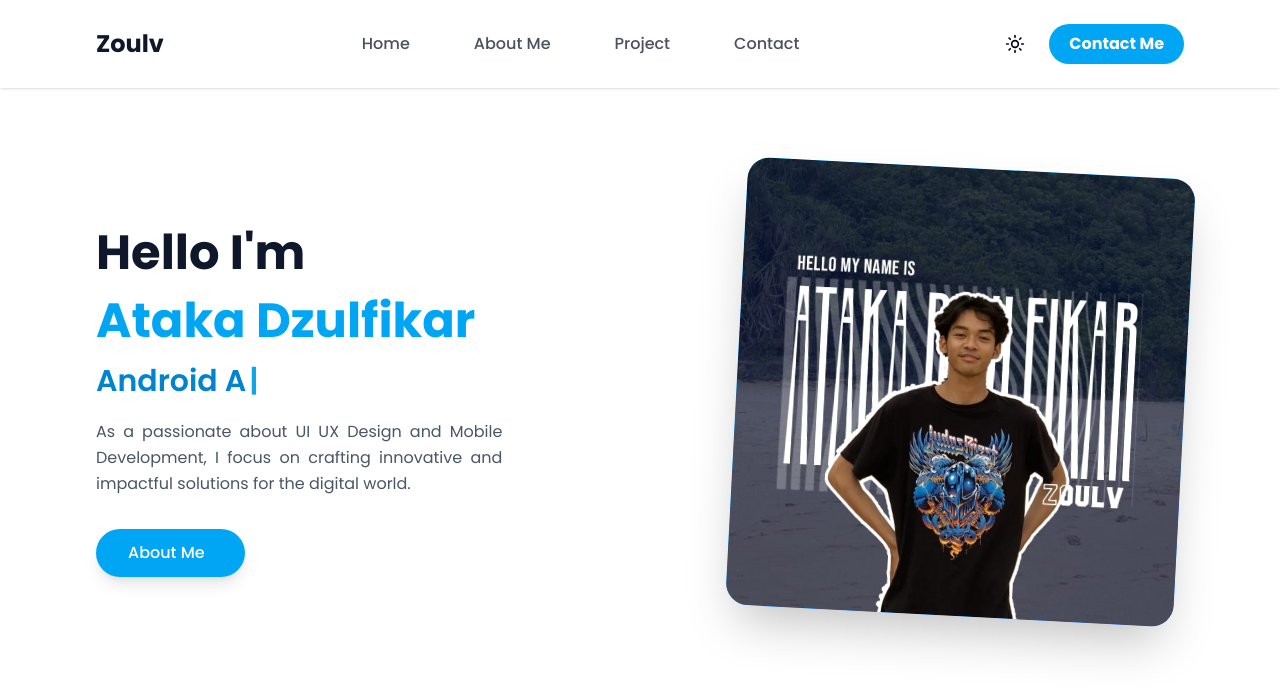
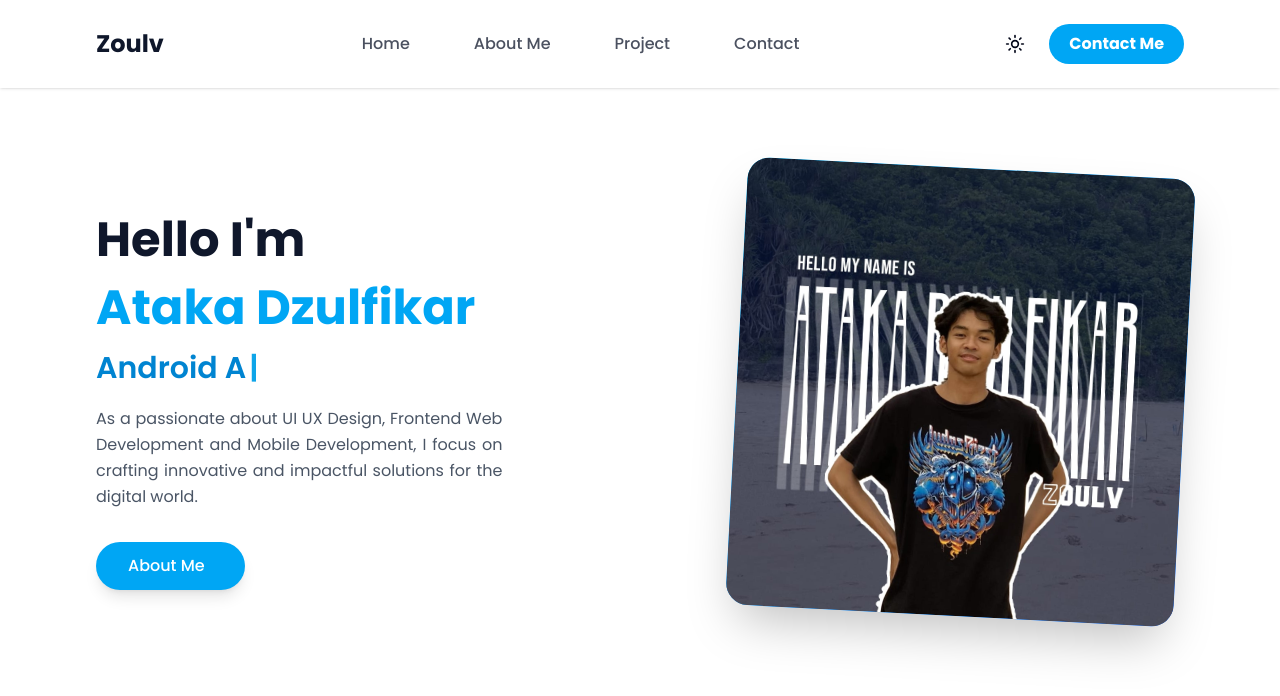
Before and after one commit to atzulf/next-portfolio, a Next.js app: page / in a window 1280 px wide. Shown: the top 696 px of the page. Built offline with nearby package versions, Linux system fonts and the light colour scheme.

Commit message:
add Dashboard component with animations, typewriter effect, and image integration

```diff
--- a/components/Dashboard.tsx
+++ b/app/dashboard/Dashboard.tsx
@@ -4,62 +4,19 @@ import React from 'react'
 import { useTypewriter, Cursor } from "react-simple-typewriter";
 import { motion } from "framer-motion";
 import Image from 'next/image';
+import {
+  containerVariants,
+  itemVariants,
+  imageVariants,
+  floatAnimation,
+  typewriterConfig
+} from '@/lib/animations';
 
 const Dashboard = () => {
-  const [text] = useTypewriter({
-    words: [
-      "UI UX Design Enthusiast",
-      "Android App Development",
-      "Front End Development",
-    ],
-    loop: true,
-    typeSpeed: 50,
-    deleteSpeed: 30,
-    delaySpeed: 1000,
-  });
-
-
-  const containerVariants = {
-    hidden: { opacity: 0 },
-    visible: {
-      opacity: 1,
-      transition: {
-        staggerChildren: 0.2,
-        delayChildren: 0.3
-      }
-    }
-  };
-
-  const itemVariants = {
-    hidden: { opacity: 0, y: 30 },
-    visible: {
-      opacity: 1,
-      y: 0,
-      transition: { type: "spring" as const, stiffness: 50 }
-    }
-  };
-
-  const imageVariants = {
-    hidden: { opacity: 0, x: 50, rotate: 0 },
-    visible: {
-      opacity: 1,
-      x: 0,
-      rotate: 3,
-      transition: { duration: 0.8, type: "spring" as const }
-    }
-  };
-
-  const floatAnimation = {
-    y: [0, -15, 0],
-    transition: {
-      duration: 4,
-      repeat: Infinity,
-      ease: "easeInOut" as const
-    }
-  };
+  const [text] = useTypewriter(typewriterConfig);
 
   return (
-    <div className='home min-h-screen flex items-center justify-center bg-white dark:bg-slate-900 transition-colors overflow-hidden'>
+    <div id="dashboard" className='home min-h-screen flex items-center justify-center bg-white dark:bg-slate-900 transition-colors overflow-hidden'>
       <div className="container mx-auto px-4 md:px-16 lg:px-24 max-w-7-xl">
 
         <div className="hero grid grid-cols-1 lg:grid-cols-5 gap-12 items-center">
@@ -94,15 +51,15 @@ const Dashboard = () => {
               variants={itemVariants}
               className="text-base text-gray-600 dark:text-gray-300 mb-8 text-justify leading-relaxed"
             >
-              As a passionate about UI UX Design and Mobile Development, I focus on crafting innovative and impactful solutions for the digital world.
+              As a passionate about UI UX Design, Frontend Web Development and Mobile Development, I focus on crafting innovative and impactful solutions for the digital world.
             </motion.p>
 
             <motion.div variants={itemVariants}>
               <motion.a
-                href="#about"
+                href="/about"
                 whileHover={{ scale: 1.05 }}
                 whileTap={{ scale: 0.95 }}
-                className="inline-flex items-center text-white bg-sky-500 px-8 py-3 rounded-full font-medium shadow-lg hover:bg-sky-600 hover:shadow-sky-500/30 transition-colors"
+                className="inline-flex items-center text-white bg-sky-500 px-8 py-3 rounded-full font-medium shadow-lg hover:bg-sky-600 hover:shadow-sky-500/30 transition-colors cursor-pointer"
               >
                 About Me <i className="ri-eye-line ms-2"></i>
               </motion.a>
--- a/app/page.tsx
+++ b/app/page.tsx
@@ -1,4 +1,4 @@
-import Dashboard from '@/components/Dashboard';
+import Dashboard from './dashboard/Dashboard';
 import Navbar from '@/components/Navbar';
 
 export default function Home() {
--- /dev/null
+++ b/lib/animations.ts
@@ -0,0 +1,52 @@
+// Animation variants for Dashboard component
+
+export const containerVariants = {
+    hidden: { opacity: 0 },
+    visible: {
+        opacity: 1,
+        transition: {
+        staggerChildren: 0.2,
+        delayChildren: 0.3
+        }
+    }
+};
+
+export const itemVariants = {
+    hidden: { opacity: 0, y: 30 },
+    visible: {
+        opacity: 1,
+        y: 0,
+        transition: { type: "spring" as const, stiffness: 50 }
+    }
+};
+
+export const imageVariants = {
+    hidden: { opacity: 0, x: 50, rotate: 0 },
+    visible: {
+        opacity: 1,
+        x: 0,
+        rotate: 3,
+        transition: { duration: 0.8, type: "spring" as const }
+    }
+};
+
+export const floatAnimation = {
+    y: [0, -15, 0],
+    transition: {
+        duration: 4,
+        repeat: Infinity,
+        ease: "easeInOut" as const
+    }
+};
+
+export const typewriterConfig = {
+    words: [
+        "UI UX Design Enthusiast",
+        "Android App Development",
+        "Front End Development",
+    ],
+    loop: true,
+    typeSpeed: 50,
+    deleteSpeed: 30,
+    delaySpeed: 1000,
+};
```
